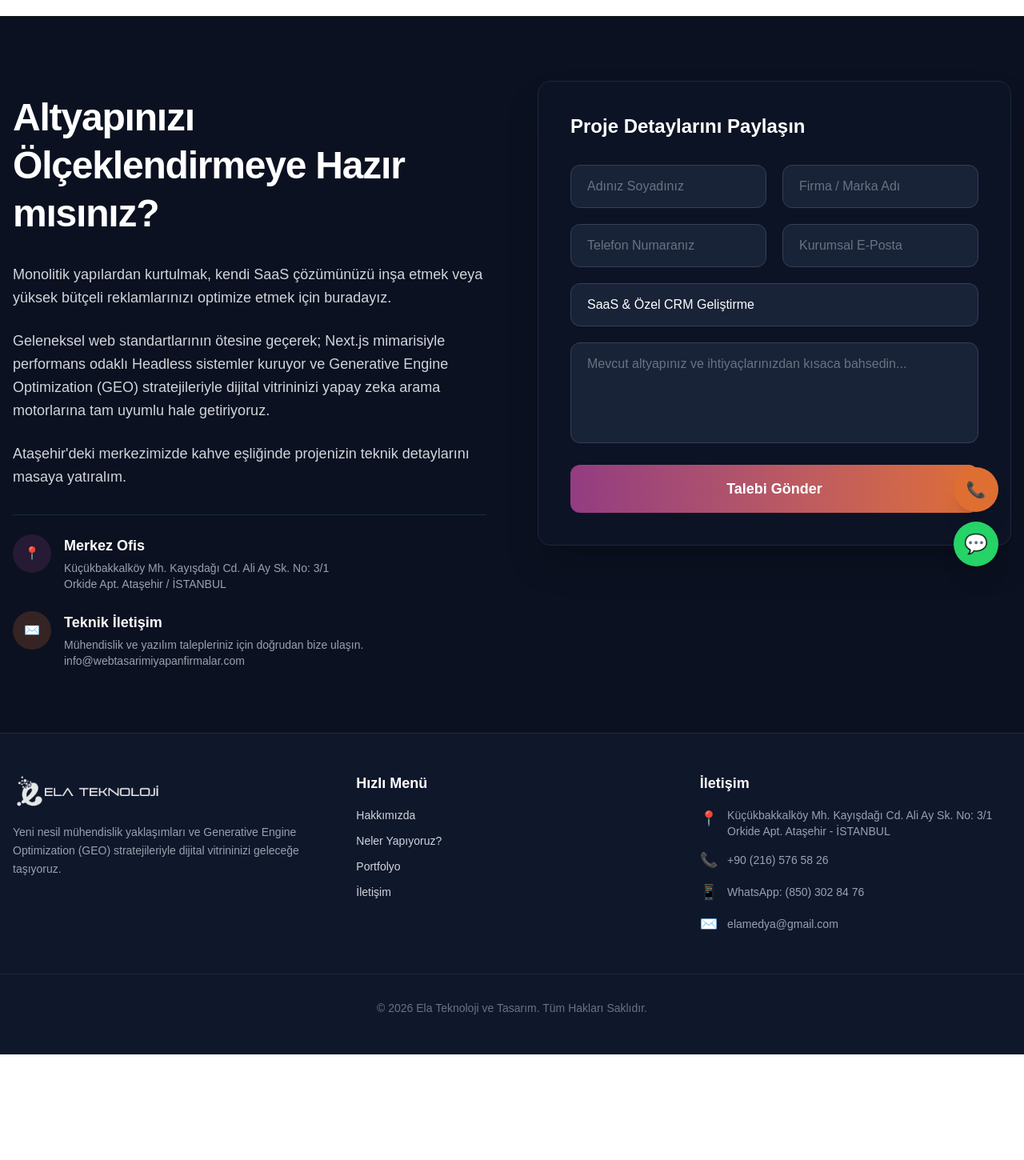
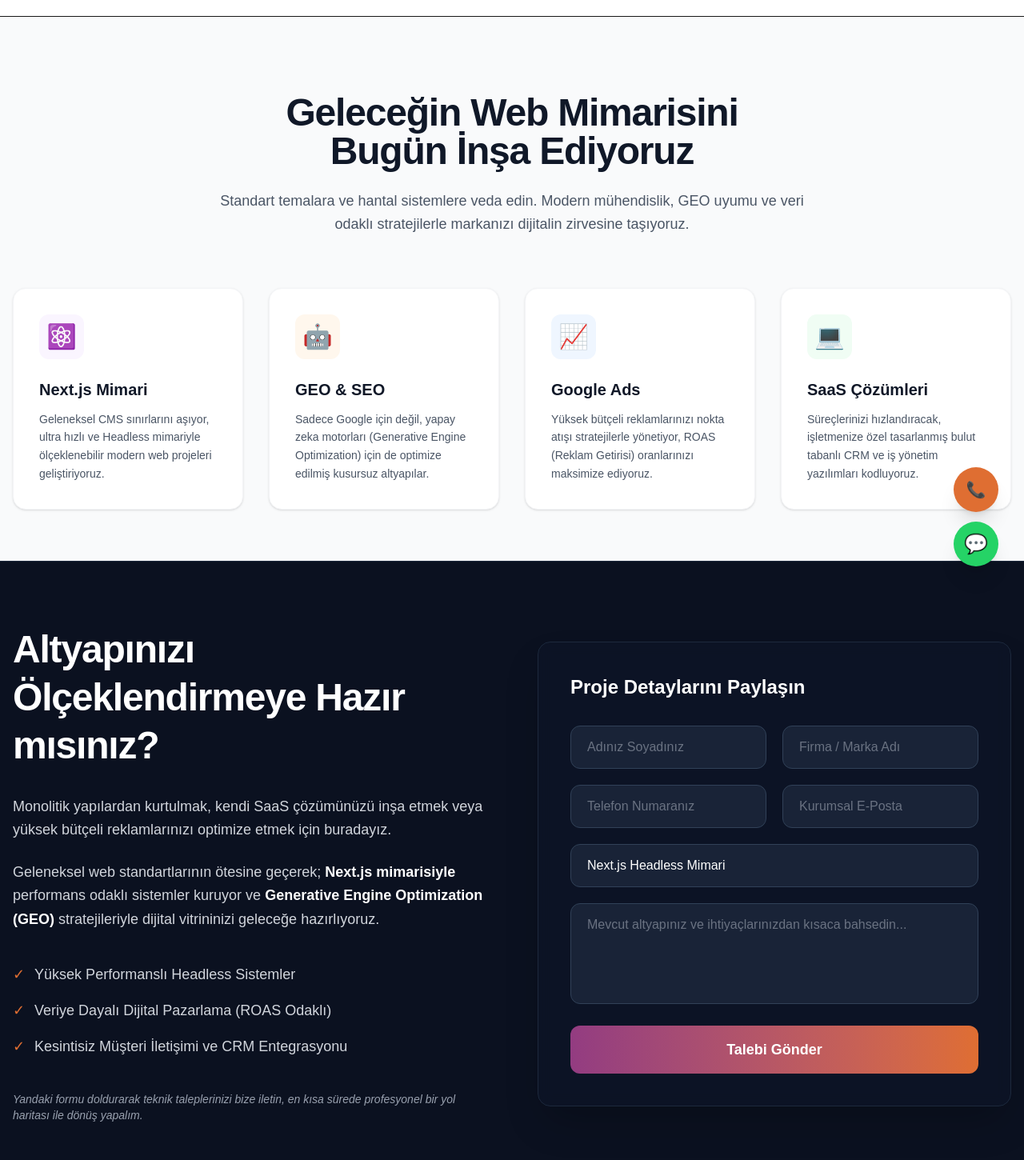
Before and after one commit to elamedya-sudo/webtasarimiyapanfirmalar, a Next.js app: page / in a window 1280 px wide. Shown: the part 60-1510 px from the top of the page at 80% size. Before the commit the page ends 1378 px from the top, so only its background shows below. Built offline with nearby package versions, Linux system fonts and the light colour scheme.

Commit message:
anasayfa kutular ve form duzenlemesi

```diff
--- a/app/page.tsx
+++ b/app/page.tsx
@@ -1,7 +1,7 @@
-// app/page.tsx
 'use client';
 
 import { useState } from 'react';
+import Link from 'next/link';
 
 export default function HomePage() {
   const [loading, setLoading] = useState(false);
@@ -10,7 +10,7 @@ export default function HomePage() {
     company: '',
     phone: '',
     email: '',
-    service: 'Altyapı & Ölçeklendirme',
+    service: 'Next.js Headless Mimari',
     message: '',
   });
 
@@ -27,7 +27,7 @@ export default function HomePage() {
 
       if (res.ok) {
         alert('Talebiniz başarıyla alındı. Ekibimiz sizinle iletişime geçecektir.');
-        setFormData({ name: '', company: '', phone: '', email: '', service: 'Altyapı & Ölçeklendirme', message: '' });
+        setFormData({ name: '', company: '', phone: '', email: '', service: 'Next.js Headless Mimari', message: '' });
       } else {
         alert('Bir hata oluştu, lütfen tekrar deneyin.');
       }
@@ -39,54 +39,110 @@ export default function HomePage() {
   };
 
   return (
-    <div className="bg-[#0b1120] min-h-screen flex items-center py-20">
+    <div className="min-h-screen bg-gray-50">
+
+      {/* 1. KAHRAMAN (HERO) ALANI VE KUTULU HİZMETLER */}
+      <section className="pt-24 pb-16 px-4">
+        <div className="container mx-auto max-w-7xl">
+
+          {/* Üst Başlık */}
+          <div className="text-center max-w-3xl mx-auto mb-16 space-y-6">
+            <h1 className="text-4xl md:text-5xl font-bold text-gray-900 tracking-tight">
+              Geleceğin Web Mimarisini <br className="hidden md:block"/> Bugün İnşa Ediyoruz
+            </h1>
+            <p className="text-lg text-gray-600 leading-relaxed">
+              Standart temalara ve hantal sistemlere veda edin. Modern mühendislik, GEO uyumu ve veri odaklı stratejilerle markanızı dijitalin zirvesine taşıyoruz.
+            </p>
+          </div>
+
+          {/* Kutulu Alanlar (Hizmet Kartları) */}
+          <div className="grid grid-cols-1 md:grid-cols-2 lg:grid-cols-4 gap-8">
+            {/* Kutu 1 */}
+            <div className="bg-white p-8 rounded-2xl shadow-sm hover:shadow-xl transition-all duration-300 border border-gray-100 group">
+              <div className="w-14 h-14 bg-purple-50 rounded-xl flex items-center justify-center text-3xl mb-6 group-hover:scale-110 transition-transform">
+                ⚛️
+              </div>
+              <h3 className="text-xl font-bold text-gray-900 mb-3">Next.js Mimari</h3>
+              <p className="text-gray-600 text-sm leading-relaxed">
+                Geleneksel CMS sınırlarını aşıyor, ultra hızlı ve Headless mimariyle ölçeklenebilir modern web projeleri geliştiriyoruz.
+              </p>
+            </div>
+
+            {/* Kutu 2 */}
+            <div className="bg-white p-8 rounded-2xl shadow-sm hover:shadow-xl transition-all duration-300 border border-gray-100 group">
+              <div className="w-14 h-14 bg-orange-50 rounded-xl flex items-center justify-center text-3xl mb-6 group-hover:scale-110 transition-transform">
+                🤖
+              </div>
+              <h3 className="text-xl font-bold text-gray-900 mb-3">GEO & SEO</h3>
+              <p className="text-gray-600 text-sm leading-relaxed">
+                Sadece Google için değil, yapay zeka motorları (Generative Engine Optimization) için de optimize edilmiş kusursuz altyapılar.
+              </p>
+            </div>
+
+            {/* Kutu 3 */}
+            <div className="bg-white p-8 rounded-2xl shadow-sm hover:shadow-xl transition-all duration-300 border border-gray-100 group">
+              <div className="w-14 h-14 bg-blue-50 rounded-xl flex items-center justify-center text-3xl mb-6 group-hover:scale-110 transition-transform">
+                📈
+              </div>
+              <h3 className="text-xl font-bold text-gray-900 mb-3">Google Ads</h3>
+              <p className="text-gray-600 text-sm leading-relaxed">
+                Yüksek bütçeli reklamlarınızı nokta atışı stratejilerle yönetiyor, ROAS (Reklam Getirisi) oranlarınızı maksimize ediyoruz.
+              </p>
+            </div>
+
+            {/* Kutu 4 */}
+            <div className="bg-white p-8 rounded-2xl shadow-sm hover:shadow-xl transition-all duration-300 border border-gray-100 group">
+              <div className="w-14 h-14 bg-green-50 rounded-xl flex items-center justify-center text-3xl mb-6 group-hover:scale-110 transition-transform">
+                💻
+              </div>
+              <h3 className="text-xl font-bold text-gray-900 mb-3">SaaS Çözümleri</h3>
+              <p className="text-gray-600 text-sm leading-relaxed">
+                Süreçlerinizi hızlandıracak, işletmenize özel tasarlanmış bulut tabanlı CRM ve iş yönetim yazılımları kodluyoruz.
+              </p>
+            </div>
+          </div>
+
+        </div>
+      </section>
+
+      {/* 2. KOYU RENKLİ FORM VE VİZYON ALANI */}
+      <section className="bg-[#0b1120] py-20 border-t border-slate-800">
         <div className="container mx-auto px-4 max-w-7xl">
-        <div className="grid grid-cols-1 lg:grid-cols-2 gap-16 items-start">
+          <div className="grid grid-cols-1 lg:grid-cols-2 gap-16 items-center">
 
-          {/* Sol Taraf: Metin ve İletişim Bilgileri */}
-          <div className="space-y-8 text-white mt-4">
-            <h1 className="text-4xl lg:text-5xl font-bold leading-tight tracking-tight">
+            {/* Sol Taraf: Vizyon Metni (Adresler Çıkarıldı, Sadeleştirildi) */}
+            <div className="space-y-8 text-white">
+              <h2 className="text-4xl lg:text-5xl font-bold leading-tight tracking-tight">
                 Altyapınızı Ölçeklendirmeye Hazır mısınız?
-            </h1>
+              </h2>
 
               <div className="space-y-6 text-gray-300 text-lg leading-relaxed">
                 <p>
                   Monolitik yapılardan kurtulmak, kendi SaaS çözümünüzü inşa etmek veya yüksek bütçeli reklamlarınızı optimize etmek için buradayız.
                 </p>
                 <p>
-                Geleneksel web standartlarının ötesine geçerek; Next.js mimarisiyle performans odaklı Headless sistemler kuruyor ve Generative Engine Optimization (GEO) stratejileriyle dijital vitrininizi yapay zeka arama motorlarına tam uyumlu hale getiriyoruz.
+                  Geleneksel web standartlarının ötesine geçerek; <strong className="text-white">Next.js mimarisiyle</strong> performans odaklı sistemler kuruyor ve <strong className="text-white">Generative Engine Optimization (GEO)</strong> stratejileriyle dijital vitrininizi geleceğe hazırlıyoruz.
                 </p>
-              <p>
-                Ataşehir'deki merkezimizde kahve eşliğinde projenizin teknik detaylarını masaya yatıralım.
+                <ul className="space-y-4 pt-4">
+                  <li className="flex items-center gap-3">
+                    <span className="text-[#df6e32]">✓</span> Yüksek Performanslı Headless Sistemler
+                  </li>
+                  <li className="flex items-center gap-3">
+                    <span className="text-[#df6e32]">✓</span> Veriye Dayalı Dijital Pazarlama (ROAS Odaklı)
+                  </li>
+                  <li className="flex items-center gap-3">
+                    <span className="text-[#df6e32]">✓</span> Kesintisiz Müşteri İletişimi ve CRM Entegrasyonu
+                  </li>
+                </ul>
+                <p className="pt-4 text-sm text-gray-400 italic">
+                  Yandaki formu doldurarak teknik taleplerinizi bize iletin, en kısa sürede profesyonel bir yol haritası ile dönüş yapalım.
                 </p>
-            </div>
-
-            <div className="space-y-6 pt-6 border-t border-slate-800">
-              <div className="flex items-start gap-4">
-                <div className="w-12 h-12 rounded-full bg-[#933c81]/20 flex items-center justify-center text-[#df6e32] flex-shrink-0">
-                  📍
-                </div>
-                <div>
-                  <h3 className="font-semibold text-white text-lg">Merkez Ofis</h3>
-                  <p className="text-sm text-gray-400 mt-1">Küçükbakkalköy Mh. Kayışdağı Cd. Ali Ay Sk. No: 3/1<br/>Orkide Apt. Ataşehir / İSTANBUL</p>
-                </div>
-              </div>
-
-              <div className="flex items-start gap-4">
-                <div className="w-12 h-12 rounded-full bg-[#df6e32]/20 flex items-center justify-center text-[#df6e32] flex-shrink-0">
-                  ✉️
-                </div>
-                <div>
-                  <h3 className="font-semibold text-white text-lg">Teknik İletişim</h3>
-                  <p className="text-sm text-gray-400 mt-1">Mühendislik ve yazılım talepleriniz için doğrudan bize ulaşın.<br/>info@webtasarimiyapanfirmalar.com</p>
-                </div>
-              </div>
               </div>
             </div>
 
             {/* Sağ Taraf: Form Kartı */}
             <div className="bg-slate-900/50 backdrop-blur-sm border border-slate-800 p-8 lg:p-10 rounded-2xl shadow-2xl">
-            <h2 className="text-2xl font-bold text-white mb-8">Proje Detaylarını Paylaşın</h2>
+              <h3 className="text-2xl font-bold text-white mb-8">Proje Detaylarını Paylaşın</h3>
 
               <form onSubmit={handleSubmit} className="space-y-5">
                 <div className="grid grid-cols-1 md:grid-cols-2 gap-5">
@@ -119,9 +175,8 @@ export default function HomePage() {
                   className="w-full bg-slate-800/80 border border-slate-700 text-white px-5 py-3.5 rounded-xl focus:outline-none focus:border-[#df6e32] focus:ring-1 focus:ring-[#df6e32] transition-all appearance-none"
                   value={formData.service} onChange={(e) => setFormData({...formData, service: e.target.value})}
                 >
-                <option value="" disabled className="text-gray-500">İlgilendiğiniz Hizmeti Seçin</option>
-                <option value="SaaS & Özel Yazılım">SaaS & Özel CRM Geliştirme</option>
                   <option value="Next.js Headless Mimari">Next.js Headless Mimari</option>
+                  <option value="SaaS & Özel CRM Geliştirme">SaaS & Özel CRM Geliştirme</option>
                   <option value="GEO & Arama Motoru Optimizasyonu">GEO & Arama Motoru Optimizasyonu</option>
                   <option value="Google Ads & Dijital Pazarlama">Google Ads & Dijital Pazarlama</option>
                 </select>
@@ -143,6 +198,8 @@ export default function HomePage() {
 
           </div>
         </div>
+      </section>
+
     </div>
   );
 }
```
Lines whose indentation alone changed are shown as unchanged.
